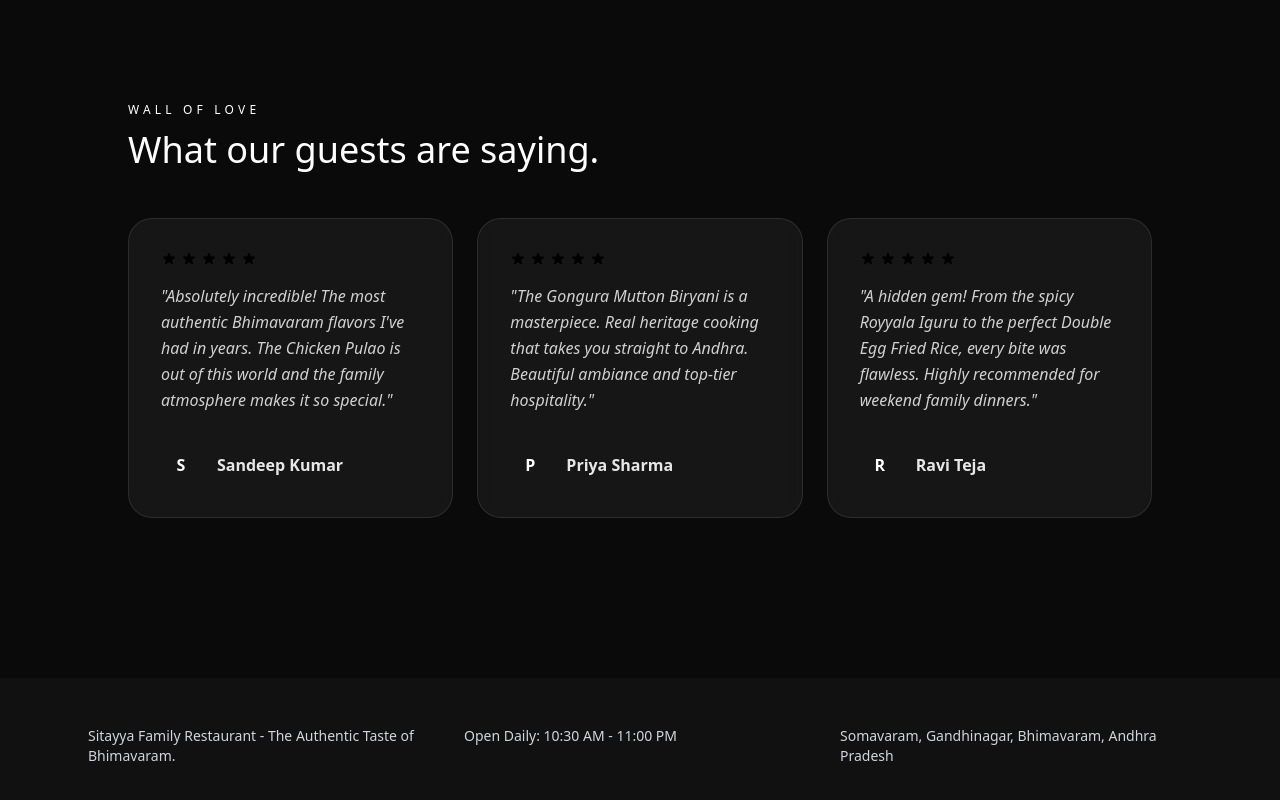
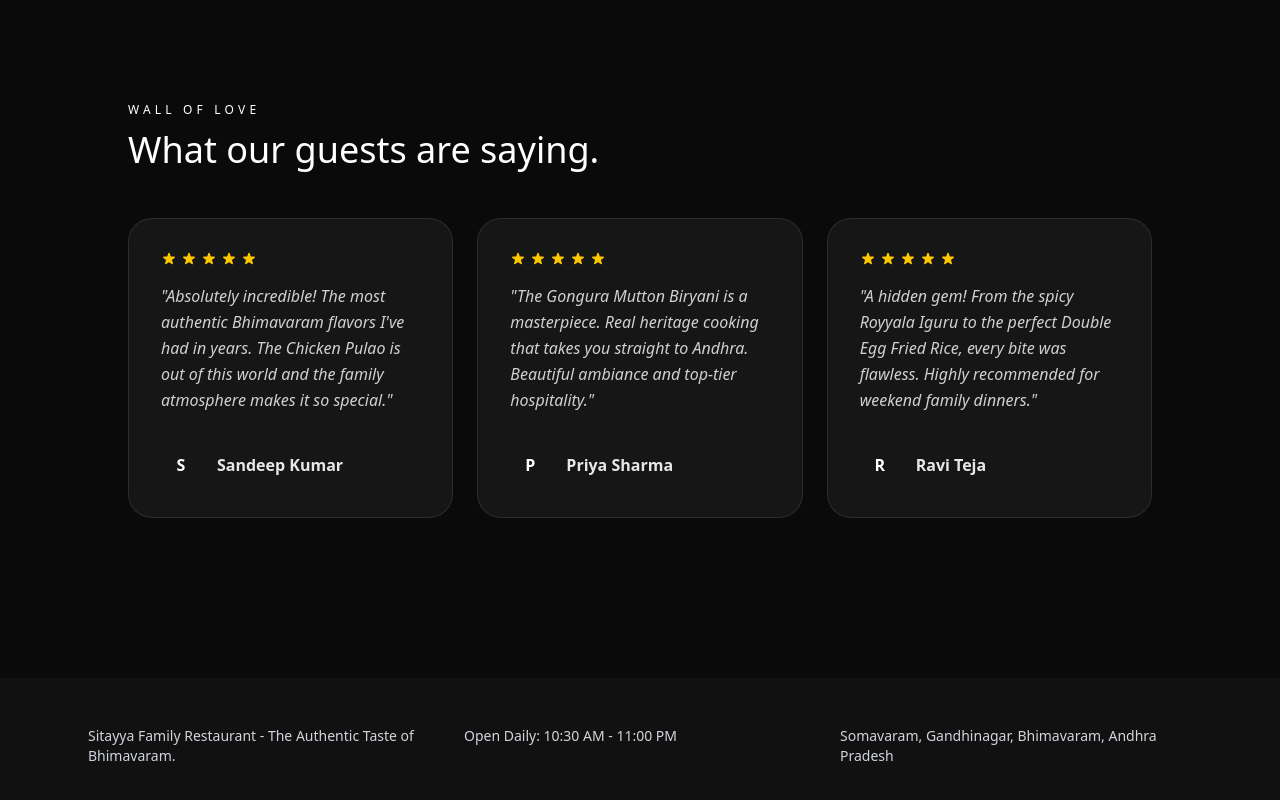
Before and after one commit to JNANESWARSATYAPATCHA/sitayya-web, a Next.js app: page / in a window 1280 px wide. Shown: the part 4312-5112 px from the top of the page. Built offline with nearby package versions, Linux system fonts and the light colour scheme; a web font is replaced by a local one.

Commit message:
fix: update review stars to gold color for visibility

```diff
--- a/src/components/sections/Reviews.tsx
+++ b/src/components/sections/Reviews.tsx
@@ -19,7 +19,7 @@ const REVIEWS = [
 
 function StarIcon() {
   return (
-    <svg className="h-4 w-4 fill-royal-gold text-royal-gold" viewBox="0 0 20 20">
+    <svg className="h-4 w-4 fill-yellow-400 text-yellow-400" viewBox="0 0 20 20">
       <path d="M9.049 2.927c.3-.921 1.603-.921 1.902 0l1.07 3.292a1 1 0 00.95.69h3.462c.969 0 1.371 1.24.588 1.81l-2.8 2.034a1 1 0 00-.364 1.118l1.07 3.292c.3.921-.755 1.688-1.54 1.118l-2.8-2.034a1 1 0 00-1.175 0l-2.8 2.034c-.784.57-1.838-.197-1.539-1.118l1.07-3.292a1 1 0 00-.364-1.118L2.98 8.72c-.783-.57-.38-1.81.588-1.81h3.461a1 1 0 00.951-.69l1.07-3.292z" />
     </svg>
   );
```
